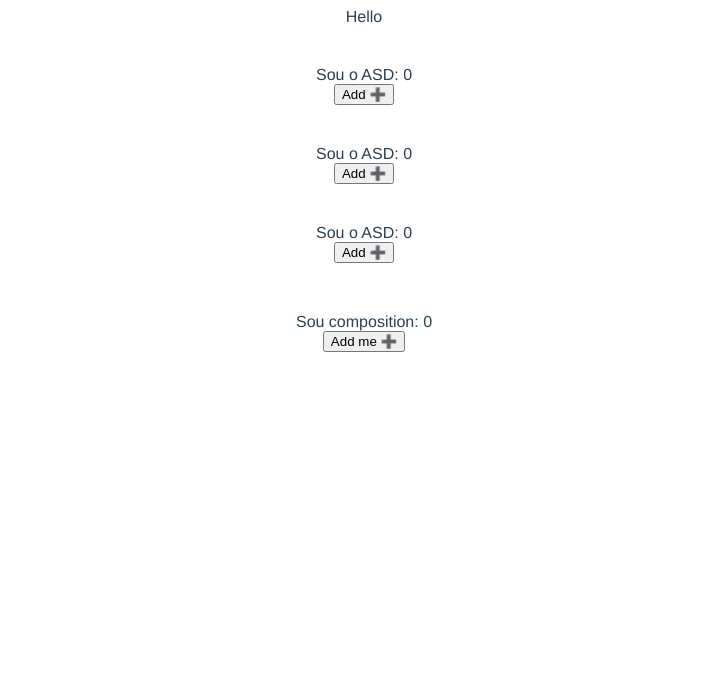
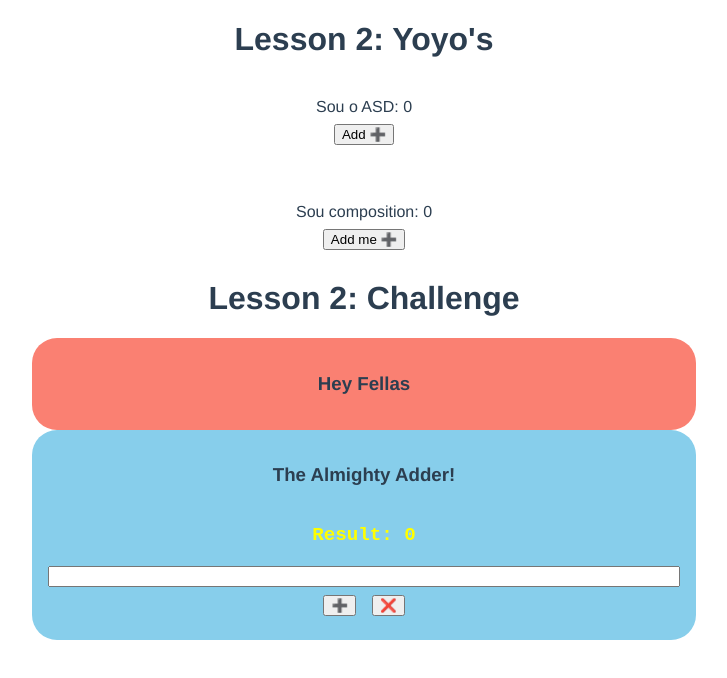
Before and after one commit to Muramatsu2602/vue-bootcamp, a Vue app: page / in a window 1280 px wide. Shown: the top 678 px of the page, without its empty margins (276-1003 px from the left). Built offline with nearby package versions, Linux system fonts and the light colour scheme.

Commit message:
lesson2: playing with components

```diff
--- a/src/App.vue
+++ b/src/App.vue
@@ -1,26 +1,27 @@
 <template>
   <div>
-    Hello
+    <!-- By Yoyo -->
+    <h1>Lesson 2: Yoyo's</h1>
     <options />
-    <options />
-    <options />
-
-    <composition-api/>
+    <composition-api />
+    <!-- Lesson 2 Challenge-->
+    <h1>Lesson 2: Challenge</h1>
+    <meu-composition/>
+    <meu-option/>
   </div>
-  <!-- <div id="nav">
-    <router-link to="/">Home</router-link> |
-    <router-link to="/about">About</router-link>
-    <div id="test">Hello World!</div>
-  </div>
-  <router-view /> -->
 </template>
 
 <script>
 import Options from '@/components/OptionsApi.vue';
 import CompositionApi from '@/components/CompositionApi.vue';
 
+import MeuOption from '@/components/desafio-aula2/meuOption.vue';
+import MeuComposition from '@/components/desafio-aula2/meuComposition.vue';
+
 export default {
-  components: { Options, CompositionApi },
+  components: {
+    Options, CompositionApi, MeuComposition, MeuOption,
+  },
 };
 </script>
 
--- a/src/components/desafio-aula2/meuComposition.vue
+++ b/src/components/desafio-aula2/meuComposition.vue
@@ -1,13 +1,26 @@
 <template>
-    <div>Meu Composition</div>
+<div class="container">
+  <h3>Hey Fellas</h3>
+</div>
 </template>
 
 <script>
 export default {
+  setup() {
 
+  },
 };
 </script>
 
-<style>
+<style lang="scss" scoped>
+  .container {
+  display: inline-flex;
+  flex-direction: column;
 
+  padding: 1rem;
+  background-color: salmon;
+  border-radius: 25px;
+
+  width: 50%;
+}
 </style>
--- a/src/components/desafio-aula2/meuOption.vue
+++ b/src/components/desafio-aula2/meuOption.vue
@@ -1,13 +1,65 @@
+/**
+    Adder -> insert a number and click que button, will add !
+ */
+
 <template>
-<div>Meu Option</div>
+  <div class="container">
+    <h3>The Almighty Adder!</h3>
+    <pre>Result: {{ sum }}</pre>
+    <input @input="handleInput($event.target.value)" />
+    <div>
+      <button @click="add">➕</button>
+      <button @click="zerar">❌</button>
+    </div>
+  </div>
 </template>
 
 <script>
 export default {
+  data() {
+    return {
+      sum: 0,
+      currentValue: 0,
+    };
+  },
 
+  methods: {
+    handleInput(value) {
+      if (value && !value.trim() == '') this.currentValue = parseInt(value);
+      else this.currentValue = 0;
+    },
+    zerar() {
+      if (this.sum === 0) alert('Result already empty!!');
+
+      this.sum = 0;
+    },
+    add() {
+      if (this.currentValue == 0) alert('Field cannot be empty or 0!');
+      this.sum += this.currentValue;
+    },
+  },
 };
 </script>
 
 <style>
+.container {
+  display: inline-flex;
+  flex-direction: column;
 
+  padding: 1rem;
+  background-color: skyblue;
+  border-radius: 25px;
+
+  width: 50%;
+}
+
+button {
+  margin: 0.5rem;
+}
+
+pre {
+  font-weight: bold;
+  font-size: 1.2rem;
+  color: yellow;
+}
 </style>
```
